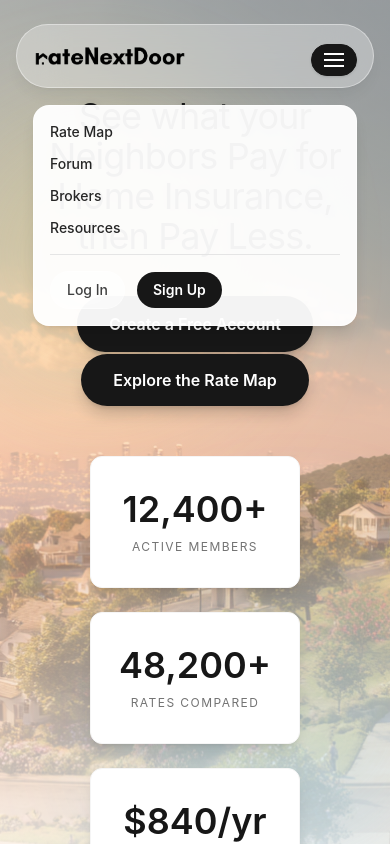
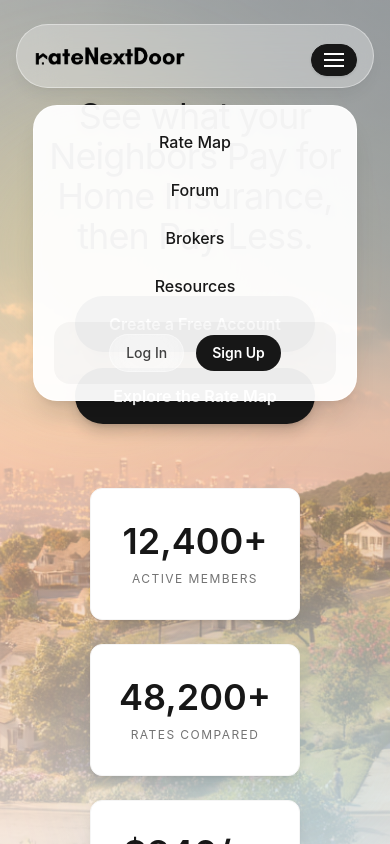
Before and after one commit to hmumtazz/insuranceh, a Next.js app: page / in a window 390 px wide. Both pictures are taken after a click on the button "Open navigation". Shown: the top 844 px of the page. Built offline with nearby package versions, Linux system fonts and the light colour scheme; no server answers; a web font is replaced by a local one.

Commit message:
Fixed Styling of Expanded Hamburger Menu. Made Adjustments to Main Buttons for Equal Sizing.

```diff
--- a/src/components/landing/sections/hero.tsx
+++ b/src/components/landing/sections/hero.tsx
@@ -78,7 +78,7 @@ export function Hero({ prefersReducedMotion, onSignupClick }: HeroProps) {
             whileHover={prefersReducedMotion ? undefined : { scale: 1.04 }}
             whileTap={prefersReducedMotion ? undefined : { scale: 0.96 }}
             onClick={onSignupClick}
-            className="rounded-full bg-neutral-900 px-8 py-4 text-base font-semibold text-white shadow-lg shadow-neutral-900/20 transition-colors hover:bg-black"
+            className="inline-flex min-w-[240px] items-center justify-center rounded-full bg-neutral-900 px-8 py-4 text-base font-semibold text-white shadow-lg shadow-neutral-900/20 transition-colors hover:bg-black"
           >
             Create a Free Account
           </motion.button>
@@ -88,7 +88,7 @@ export function Hero({ prefersReducedMotion, onSignupClick }: HeroProps) {
           >
             <Link
               href="/rates/map"
-              className="rounded-full bg-neutral-900 px-8 py-4 text-base font-semibold text-white shadow-lg shadow-neutral-900/20 transition-colors hover:bg-black"
+              className="inline-flex min-w-[240px] items-center justify-center rounded-full bg-neutral-900 px-8 py-4 text-base font-semibold text-white shadow-lg shadow-neutral-900/20 transition-colors hover:bg-black"
             >
               Explore the Rate Map
             </Link>
--- a/src/components/shared/mobile-nav.tsx
+++ b/src/components/shared/mobile-nav.tsx
@@ -28,37 +28,63 @@ export function MobileNav({ user, isAdmin }: MobileNavProps) {
      </button>
 
       {open && (
-        <div className="absolute inset-x-4 top-20 z-50 rounded-2xl border border-white/60 bg-white/95 p-4 shadow-lg backdrop-blur">
-          <nav className="flex flex-col gap-3 text-sm font-medium text-neutral-800">
+        <div className="absolute inset-x-4 top-20 z-50 rounded-3xl border border-white/70 bg-white/95 px-5 py-4 shadow-xl shadow-black/10 backdrop-blur-xl">
+          <nav className="flex flex-col gap-2 text-base font-medium text-neutral-900 text-center">
             {user && (
-              <Link href="/dashboard" onClick={() => setOpen(false)}>
+              <Link
+                href="/dashboard"
+                onClick={() => setOpen(false)}
+                className="rounded-full px-4 py-2 transition hover:bg-neutral-900/5"
+              >
                 Dashboard
               </Link>
             )}
-            <Link href="/rates/map" onClick={() => setOpen(false)}>
+            <Link
+              href="/rates/map"
+              onClick={() => setOpen(false)}
+              className="rounded-full px-4 py-2 transition hover:bg-neutral-900/5"
+            >
               Rate Map
             </Link>
-            <Link href="/forum" onClick={() => setOpen(false)}>
+            <Link
+              href="/forum"
+              onClick={() => setOpen(false)}
+              className="rounded-full px-4 py-2 transition hover:bg-neutral-900/5"
+            >
               Forum
             </Link>
-            <Link href="/brokers" onClick={() => setOpen(false)}>
+            <Link
+              href="/brokers"
+              onClick={() => setOpen(false)}
+              className="rounded-full px-4 py-2 transition hover:bg-neutral-900/5"
+            >
               Brokers
             </Link>
             {isAdmin && (
-              <Link href="/admin/verifications" onClick={() => setOpen(false)}>
+              <Link
+                href="/admin/verifications"
+                onClick={() => setOpen(false)}
+                className="rounded-full px-4 py-2 transition hover:bg-neutral-900/5"
+              >
                 Admin
               </Link>
             )}
-            <a href="#resources" onClick={() => setOpen(false)}>
+            <a
+              href="#resources"
+              onClick={() => setOpen(false)}
+              className="rounded-full px-4 py-2 transition hover:bg-neutral-900/5"
+            >
               Resources
             </a>
           </nav>
 
-          <div className="mt-4 border-t border-neutral-200 pt-4">
+          <div className="mt-4 rounded-2xl bg-neutral-900/3 px-3 py-3">
             {user ? (
               <UserMenu displayName={user.email ?? 'User'} username={undefined} />
             ) : (
-              <AuthButtons />
+              <div className="flex justify-center">
+                <AuthButtons />
+              </div>
             )}
           </div>
         </div>
```
